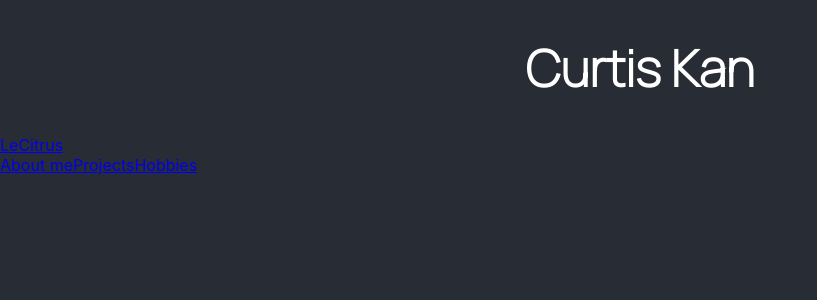
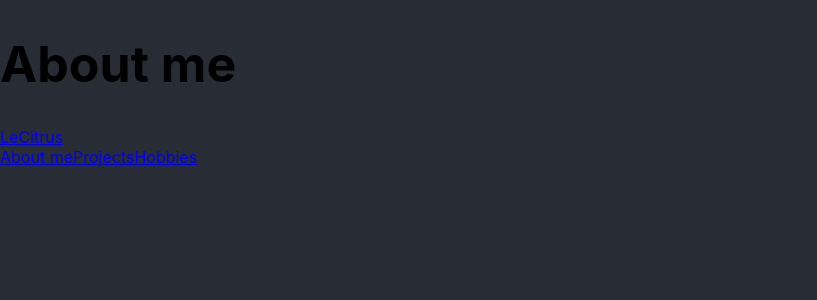
Before and after one commit to LeCitrus/LeCitrus.github.io, a React (Create React App) app: page /about-me in a window 1280 px wide. Shown: the top 300 px of the page, without its empty margins (0-817 px from the left). Built offline with nearby package versions, Linux system fonts and the light colour scheme.

Commit message:
multiple pages

```diff
--- a/package.json
+++ b/package.json
@@ -8,7 +8,7 @@
     "@testing-library/react": "^13.4.0",
     "@testing-library/user-event": "^13.5.0",
     "react": "^18.2.0",
-    "react-bootstrap": "^2.7.0",
+    "react-bootstrap": "^2.7.1",
     "react-dom": "^18.2.0",
     "react-router-dom": "^6.6.2",
     "react-scripts": "5.0.1",
--- a/src/App.tsx
+++ b/src/App.tsx
@@ -1,29 +1,13 @@
 import './App.css';
-import Container from 'react-bootstrap/Container';
-import Nav from 'react-bootstrap/Nav';
-import Navbar from 'react-bootstrap/Navbar';
+import Main from './components/Main';
+
 
 // https://stackoverflow.com/questions/41956465/how-to-create-multiple-page-app-using-react
 function App() {
 
   return (
     <div>
-      <div className="App">
-        <h1>Curtis Kan</h1>
-      </div>
-      <div className="Navbar">
-        {/* https://react-bootstrap.github.io/components/navbar/ */}
-        <Navbar bg="light" expand="lg">
-          <Container>
-            <Navbar.Brand href="#home">LeCitrus</Navbar.Brand>
-            <Nav className="me-auto">
-              <Nav.Link href="#aboutme">About me</Nav.Link>
-              <Nav.Link href="#projects">Projects</Nav.Link>
-              <Nav.Link href="#hobbies">Hobbies</Nav.Link>
-            </Nav>
-          </Container>
-        </Navbar>
-      </div>
+      <Main/>
     </div>
   );
 }
--- /dev/null
+++ b/src/components/Main.tsx
@@ -0,0 +1,18 @@
+import { Routes, Route } from 'react-router-dom';
+import Home from '../pages/home';
+import About from '../pages/about-me';
+import Hobbies from '../pages/hobbies';
+import Projects from '../pages/projects';
+
+const Main = () => {
+  return (
+    <Routes> {/* The Switch decides which component to show based on the current URL.*/}
+      <Route path='/' element={<Home/>}></Route>
+      <Route path='/about-me' element={<About/>}></Route>
+      <Route path='/hobbies' element={<Hobbies/>}></Route>
+      <Route path='/projects' element={<Projects/>}></Route>
+    </Routes>
+  );
+}
+
+export default Main;
--- /dev/null
+++ b/src/components/Navbar.tsx
@@ -0,0 +1,22 @@
+import Nav from 'react-bootstrap/Nav';
+import Navbar from 'react-bootstrap/Navbar';
+import Container from 'react-bootstrap/Container';
+import {Link} from 'react-router-dom';
+
+const NavBar = () => {
+{/* https://react-bootstrap.github.io/components/navbar/ */}
+return (
+<Navbar bg="light" expand="lg">
+<Container>
+  <Navbar.Brand as={Link} to="/">LeCitrus</Navbar.Brand>
+  <Nav className="me-auto">
+    <Nav.Link as={Link} to="/about-me">About me</Nav.Link>
+    <Nav.Link as={Link} to="/projects">Projects</Nav.Link>
+    <Nav.Link as={Link} to="/hobbies">Hobbies</Nav.Link>
+  </Nav>
+</Container>
+</Navbar>
+);
+}
+
+export default NavBar;
--- a/src/index.js
+++ b/src/index.js
@@ -1,13 +1,16 @@
 import React from 'react';
-import ReactDOM from 'react-dom/client';
+import {createRoot} from 'react-dom/client';
 import './index.css';
-import App from './App.tsx';
+import {BrowserRouter} from 'react-router-dom';
+import App from './App';
 import reportWebVitals from './reportWebVitals';
 
-const root = ReactDOM.createRoot(document.getElementById('root'));
+const root = createRoot(document.getElementById('root'));
 root.render(
   <React.StrictMode>
-    <App />
+    <BrowserRouter>
+      <App />
+    </BrowserRouter>
   </React.StrictMode>
 );
 
--- /dev/null
+++ b/src/pages/about-me.tsx
@@ -0,0 +1,12 @@
+import NavBar from "../components/Navbar";
+
+const About = () => {
+  return (
+    <div>
+      <h1>About me</h1>
+      <NavBar/>
+    </div>
+  );
+};
+
+export default About;
--- /dev/null
+++ b/src/pages/hobbies.tsx
@@ -0,0 +1,12 @@
+import NavBar from "../components/Navbar";
+
+const Hobbies = () => {
+    return (
+      <div>
+        <h1>Hobbies</h1>
+        <NavBar></NavBar>
+      </div>
+    );
+  };
+
+  export default Hobbies;
--- /dev/null
+++ b/src/pages/home.tsx
@@ -0,0 +1,16 @@
+import NavBar from '../components/Navbar';
+
+const Home = () => {
+    return (
+    <div>
+    <div className="App">
+      <h1>Curtis Kan</h1>
+    </div>
+    <div className="Navbar">
+      <NavBar/>
+      </div>
+    </div>
+    );
+  };
+
+  export default Home;
--- /dev/null
+++ b/src/pages/projects.tsx
@@ -0,0 +1,12 @@
+import NavBar from "../components/Navbar";
+
+const Projects = () => {
+  return (
+    <div>
+      <h1>Projects</h1>
+      <NavBar/>
+    </div>
+  );
+};
+
+export default Projects;
--- a/tsconfig.json
+++ b/tsconfig.json
@@ -3,7 +3,8 @@
       "outDir": "./built",
       "allowJs": true,
       "target": "es5",
-      "jsx": "react-jsx"
+      "jsx": "react-jsx",
+      "skipLibCheck": true
     },
     "include": ["./src/**/*"]
   }
```
Also changed, not shown: src/about-me.tsx (deleted), src/hobbies.tsx (deleted), 1 other file (tests, documents, lock files or other folders).
